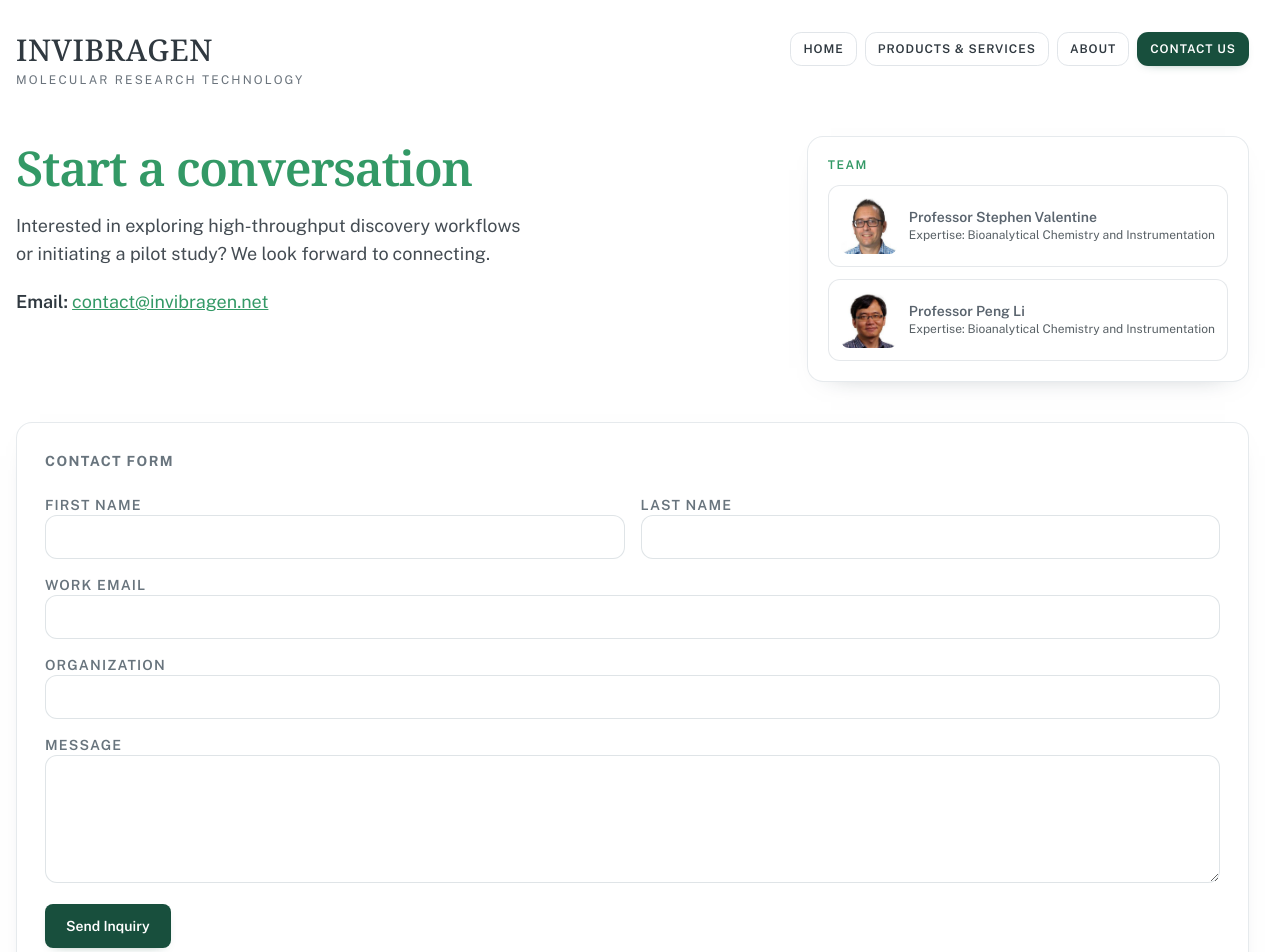
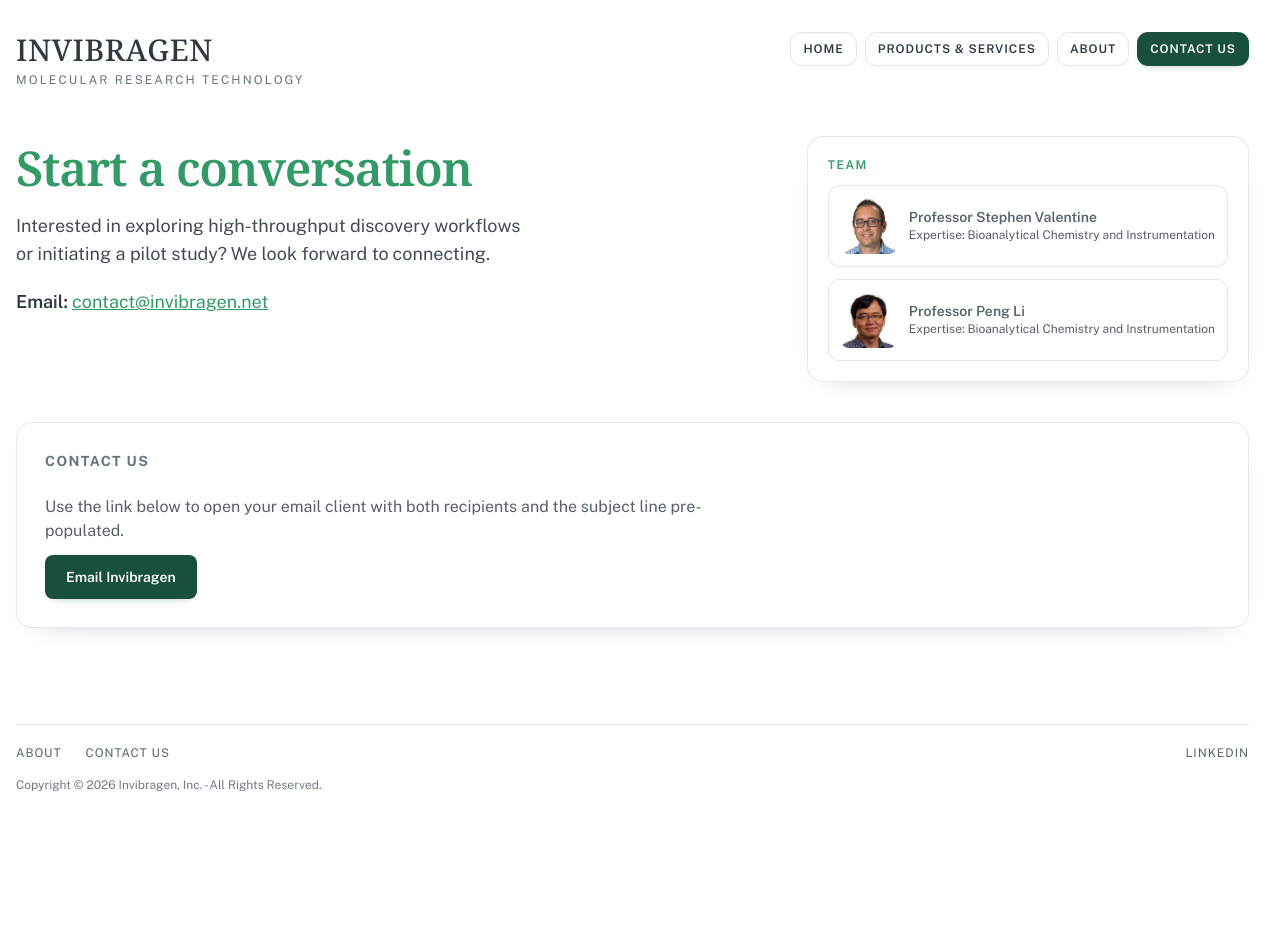
Before and after one commit to ElliotRoe/invibragen-web, a React (Vite) app: page /contact in a window 1280 px wide. Shown: the top 952 px of the page. After the commit the page ends 833 px from the top, so only its background shows below. Built offline with nearby package versions, Linux system fonts and the light colour scheme.

Commit message:
Replace contact form with mailto link

```diff
--- a/src/pages/contact-page.tsx
+++ b/src/pages/contact-page.tsx
@@ -1,14 +1,9 @@
-import type { FormEvent } from 'react'
-
 import { Button } from '../components/ui/button'
 import { Card, CardContent } from '../components/ui/card'
-import { Input } from '../components/ui/input'
-import { Textarea } from '../components/ui/textarea'
 
 export function ContactPage() {
-  const handleSubmit = (event: FormEvent<HTMLFormElement>) => {
-    event.preventDefault()
-  }
+  const contactUsHref =
+    'mailto:contact@invibragen.net,invibragen@gmail.com?subject=Contact%20Us'
 
   return (
     <div className="space-y-8 sm:space-y-10">
@@ -72,43 +67,17 @@
 
       <Card className="">
         <CardContent className="space-y-6">
-          <h2 className="text-sm font-bold uppercase tracking-[0.1em] text-muted-foreground">
-            Contact Form
-          </h2>
+          <h2 className="text-sm font-bold uppercase tracking-[0.1em] text-muted-foreground">Contact Us</h2>
 
-          <form className="grid gap-4 sm:grid-cols-2" onSubmit={handleSubmit}>
-            <label className="space-y-2 text-sm font-semibold uppercase tracking-[0.08em] text-muted-foreground">
-              First Name
-              <Input autoComplete="given-name" required />
-            </label>
-
-            <label className="space-y-2 text-sm font-semibold uppercase tracking-[0.08em] text-muted-foreground">
-              Last Name
-              <Input autoComplete="family-name" required />
-            </label>
-
-            <label className="space-y-2 text-sm font-semibold uppercase tracking-[0.08em] text-muted-foreground sm:col-span-2">
-              Work Email
-              <Input type="email" autoComplete="email" required />
-            </label>
-
-            <label className="space-y-2 text-sm font-semibold uppercase tracking-[0.08em] text-muted-foreground sm:col-span-2">
-              Organization
-              <Input autoComplete="organization" />
-            </label>
-
-            <label className="space-y-2 text-sm font-semibold uppercase tracking-[0.08em] text-muted-foreground sm:col-span-2">
-              Message
-              <Textarea required />
-            </label>
-
-            <div className="flex flex-col items-start gap-2 sm:col-span-2">
-              <Button type="submit">Send Inquiry</Button>
-              <p className="text-xs text-muted-foreground">
-                Placeholder form: submission handling will be connected once your preferred backend is chosen.
-              </p>
-            </div>
-          </form>
+          <div className="space-y-3">
+            <p className="max-w-2xl text-sm leading-relaxed text-foreground/80 sm:text-base">
+              Use the link below to open your email client with both recipients and the subject line
+              pre-populated.
+            </p>
+            <Button asChild>
+              <a href={contactUsHref}>Email Invibragen</a>
+            </Button>
+          </div>
         </CardContent>
       </Card>
     </div>
```
